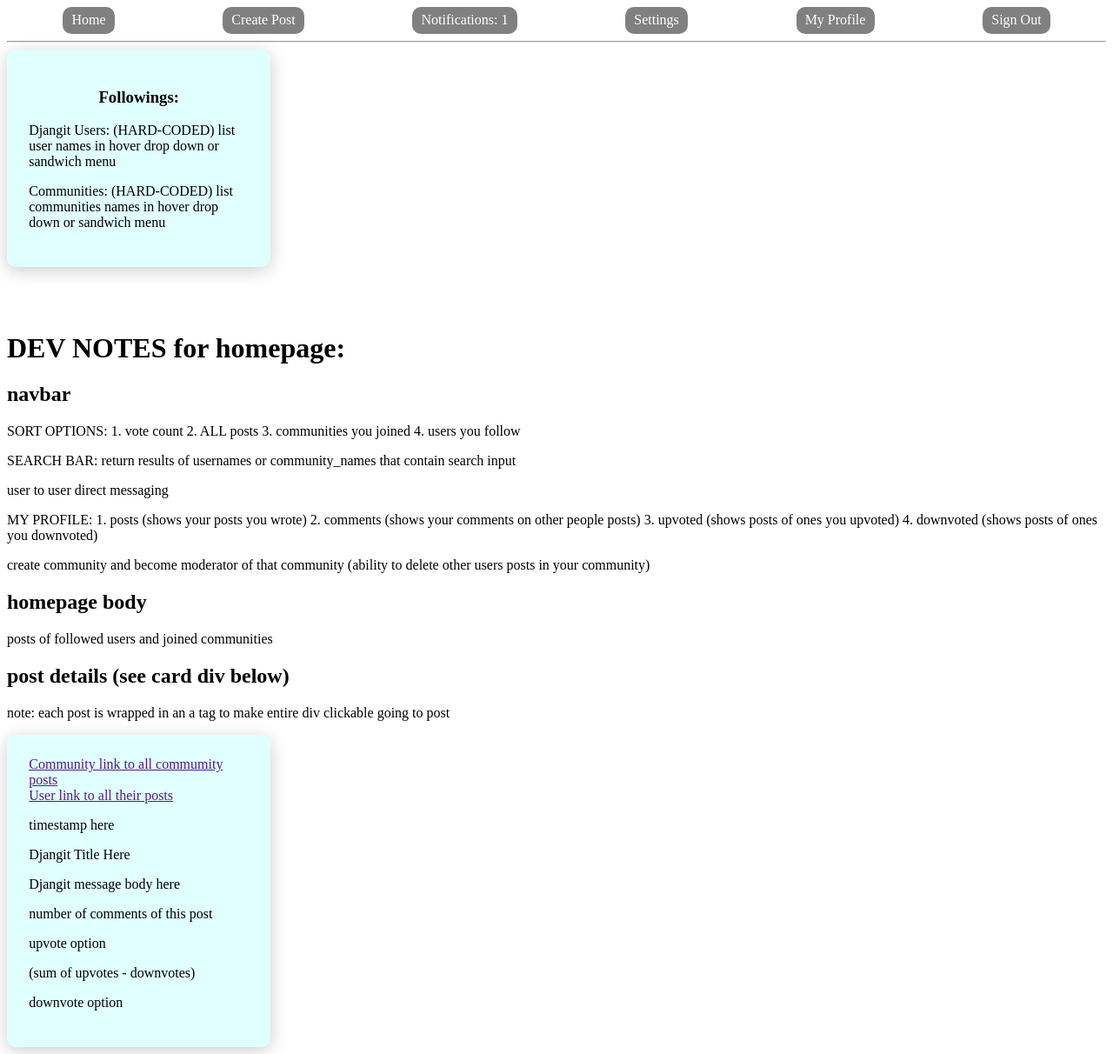
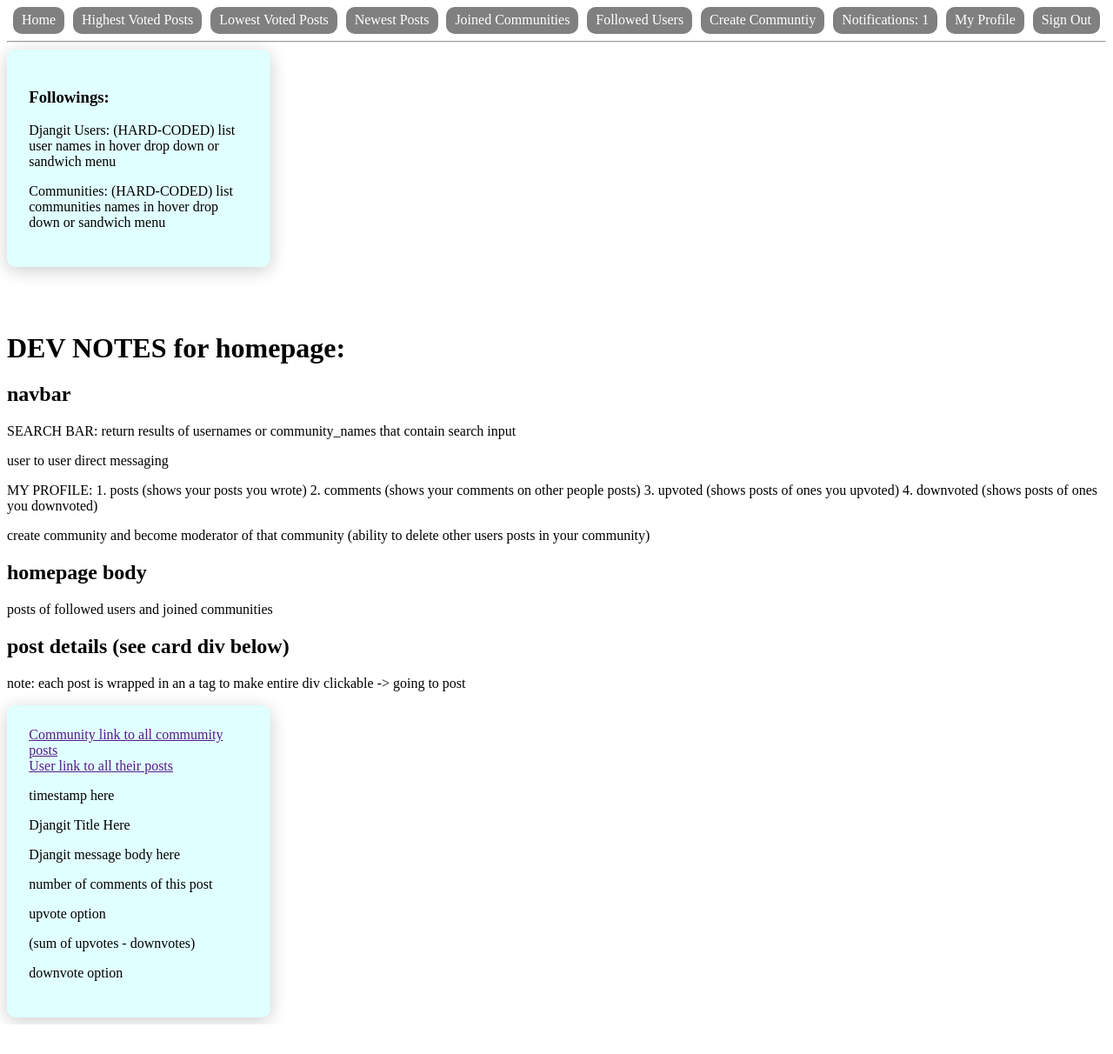
Before and after one commit to mpmckenz/djangit, a Django app: template djangit/templates/homepage.html in a window 1280 px wide. Shown: the whole page at 87% size. After the commit the page ends 1178 px from the top, so only its background shows below. Run offline with Django 3.2, Linux system fonts and the light colour scheme; the template is opened without the code that fills it: most values are stand-ins (such as "Sample title", 1, 10 or a date in 2020).

Commit message:
michaels to approve

```diff
--- a/djangit/authentication/views.py
+++ b/djangit/authentication/views.py
@@ -60,4 +60,4 @@ class Login(View):
 class Logout(View):
     def get(self, request):
         logout(request)
-        return HttpResponseRedirect(reverse("homepage"))
+        return HttpResponseRedirect(request.GET.get("next", "/"))
--- a/djangit/templates/homepage.html
+++ b/djangit/templates/homepage.html
@@ -39,20 +39,19 @@
         padding: 2px 16px;
       }
     </style>
-    {% load static %}
-    <link
-      rel="shortcut icon"
-      href="{% static 'images/favicon.ico' type='image/x-icon' %}"
-    />
   </head>
   <body>
     <ul>
       <a class="button" href="/">Home</a>
-      <a class="button" href="/compose/">Create Post</a>
+      <a class="button" href="">Highest Voted Posts</a>
+      <a class="button" href="">Lowest Voted Posts</a>
+      <a class="button" href="">Newest Posts</a>
+      <a class="button" href="">Joined Communities</a>
+      <a class="button" href="">Followed Users</a>
+      <a class="button" href="">Create Communtiy</a>
       <a class="button" href="/notifications/"
         >Notifications: {{ notification_count }}</a
       >
-      <a class="button" href="/{{ request.user }}/">Settings</a>
       <a class="button" href="">My Profile</a>
       <a class="button" href="/logout/">Sign Out</a>
     </ul>
@@ -62,7 +61,7 @@
         <h3>
           <b>{{ user.username }}</b>
         </h3>
-        <center><h3>Followings:</h3></center>
+        <h3>Followings:</h3>
         <p>
           Djangit Users: (HARD-CODED) list user names in hover drop down or
           sandwich menu
@@ -78,10 +77,6 @@
     <br />
     <h1>DEV NOTES for homepage:</h1>
     <h2>navbar</h2>
-    <p>
-      SORT OPTIONS: 1. vote count 2. ALL posts 3. communities you joined 4.
-      users you follow
-    </p>
     <p>
       SEARCH BAR: return results of usernames or community_names that contain
       search input
@@ -104,8 +99,8 @@
     {%endfor%}
     <h2>post details (see card div below)</h2>
     <p>
-      note: each post is wrapped in an a tag to make entire div clickable going
-      to post
+      note: each post is wrapped in an a tag to make entire div clickable ->
+      going to post
     </p>
     <a href="">
       <div class="card">
```
